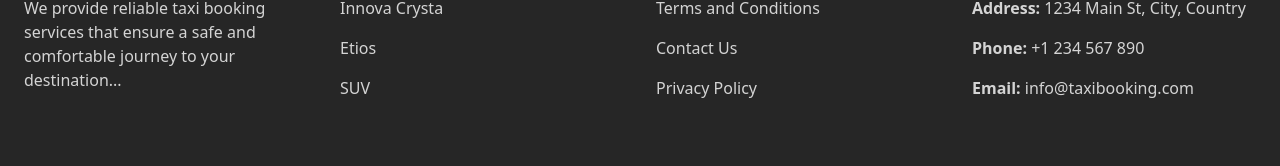
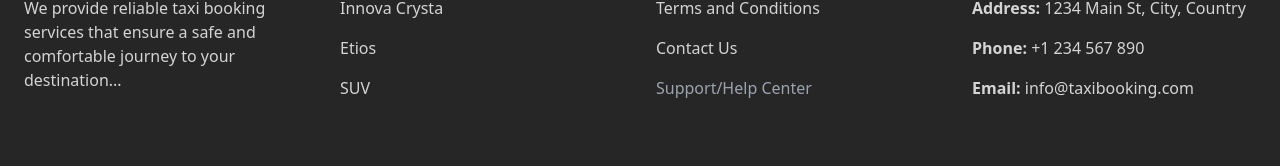
Before and after one commit to SwathiSherigar/Sri_prabha_taxi, a React (Vite) app: page /terms in a window 1280 px wide. Shown: the part 1511-1677 px from the top of the page. Built offline with nearby package versions, Linux system fonts and the light colour scheme.

Commit message:
fooer update

```diff
--- a/src/Components/Footer.jsx
+++ b/src/Components/Footer.jsx
@@ -59,7 +59,9 @@ export default function Footer() {
             <h6 className="mb-4 flex justify-center font-semibold uppercase md:justify-start text-xl">Useful Links</h6>
             <p className="mb-4"><Link to="/terms" className="text-neutral-300 hover:underline">Terms and Conditions</Link></p>
             <p className="mb-4 cursor-pointer text-neutral-300 hover:underline" onClick={() => handleScrollToSection('contact')}>Contact Us</p>
-            <p className="mb-4"><Link to="/privacy" className="text-neutral-300 hover:underline">Privacy Policy</Link></p>
+            <a href="tel:9945439756" className="text-gray-400 hover:text-white">
+      Support/Help Center
+    </a>
           </div>
 
           {/* Location & Contact Section */}
```
